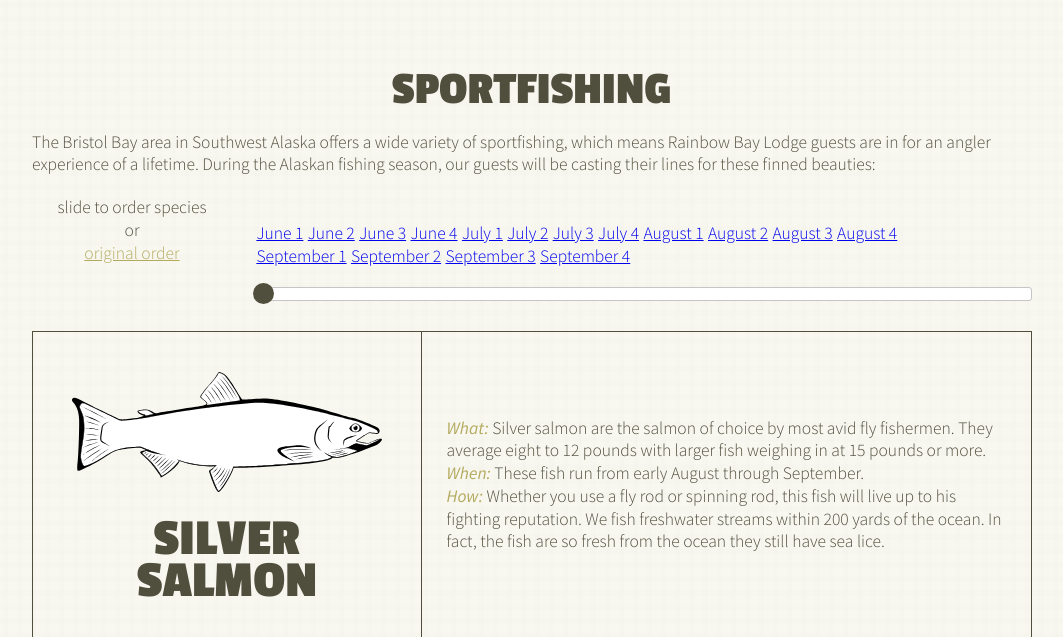
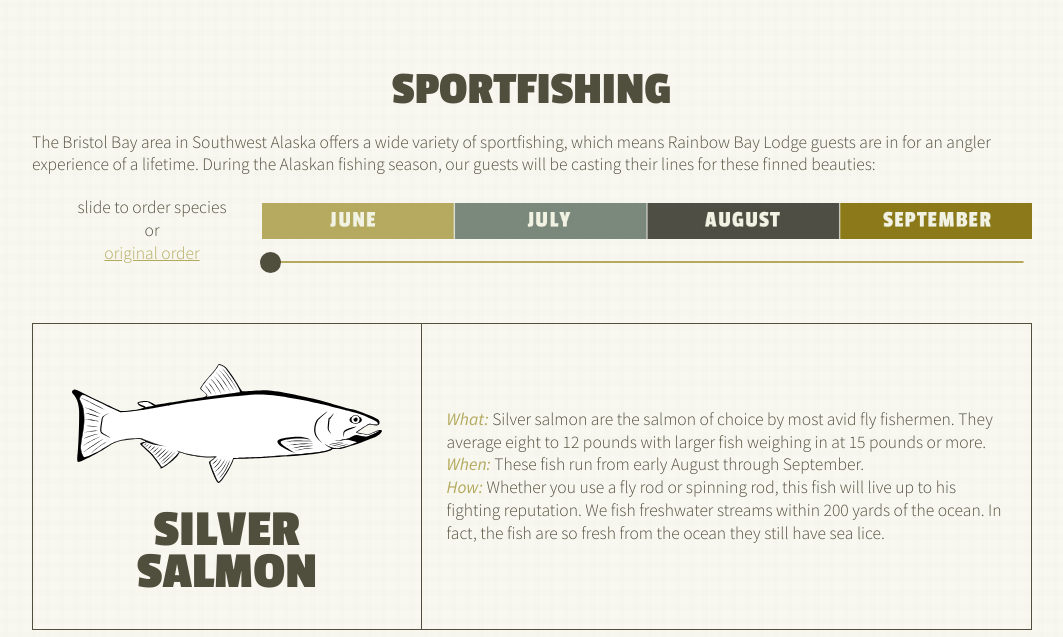
Before and after one commit to lindseyemaddox/rainbow-bay, a PHP site: page /recreation/sportfishing in a window 1280 px wide. Shown: the part 250-887 px from the top of the page, without its empty margins (108-1171 px from the left). Run offline with PHP 8.4, Linux system fonts and the light colour scheme; some libraries are stand-ins or nearby versions; some web fonts are replaced.

Commit message:
style slider

```diff
--- a/_assets/css/styles.css
+++ b/_assets/css/styles.css
@@ -2110,8 +2110,20 @@ img.inset {
 section#species {
   padding: 77px 0 65px;
 }
+section#species div#slider-cont #options {
+  width: 22%;
+  display: inline-block;
+  vertical-align: top;
+}
+section#species div#slider-cont p.filters {
+  text-align: center;
+}
 section#species div#slider-cont ul#filters li {
-  display: inline-block;
+  float: left;
+  list-style-type: none;
+  width: 5.7%;
+  font-size: .4em;
+  visibility: hidden;
 }
 section#species article {
   width: 100%;
@@ -2157,20 +2169,20 @@ section#species article div.description span {
 section#species article div.description p {
   padding-bottom: 0;
 }
-p.filters {
-  width: 20%;
-  display: inline-block;
-  text-align: center;
-}
-ul#filters {
-  width: 69%;
-  display: inline-block;
-  vertical-align: middle;
-}
-div.slider {
+div.slider-right {
   width: 77%;
   float: right;
-  margin-bottom: 30px;
+  margin-top: 7px;
+}
+div.slider-right div.slider-image {
+  margin-bottom: 22px;
+}
+div.slider-right div.slider-image img {
+  width: 100%;
+}
+.ui-slider {
+  width: 98%!important;
+  margin: 0 auto;
 }
 .ui-state-default,
 .ui-widget-content .ui-state-default,
@@ -2181,6 +2193,15 @@ div.slider {
   -webkit-border-radius: 50%;
   -moz-border-radius: 50%;
   border-radius: 50%;
+}
+.ui-slider-horizontal {
+  height: 0!important;
+}
+.ui-slider-horizontal .ui-slider-handle {
+  top: -0.58em !important;
+}
+.ui-widget-content {
+  border-color: #b4aa5e !important;
 }
 section#contact {
   padding: 77px 0px 65px;
--- a/recreation/sportfishing.php
+++ b/recreation/sportfishing.php
@@ -21,31 +21,39 @@
 
       <div id="options" class="clearfix">
 
-        <p class="filters">slide to order species <br />or<br /> <a href="#filter" data-option-value="*" class="selected">original order</a></p>
-
         <ul id="filters" class="option-set clearfix" data-option-key="filter">
-          <li><a href="#filter" data-option-value=".june1" class="button is-checked">June 1</a></li>
-          <li><a href="#filter" data-option-value=".june2">June 2</a></li>
-          <li><a href="#filter" data-option-value=".june3">June 3</a></li>
-          <li><a href="#filter" data-option-value=".june4">June 4</a></li>
-          <li><a href="#filter" data-option-value=".july1">July 1</a></li>
-          <li><a href="#filter" data-option-value=".july2">July 2</a></li>
-          <li><a href="#filter" data-option-value=".july3">July 3</a></li>
-          <li><a href="#filter" data-option-value=".july4">July 4</a></li>
-          <li><a href="#filter" data-option-value=".aug1">August 1</a></li>
-          <li><a href="#filter" data-option-value=".aug2">August 2</a></li>
-          <li><a href="#filter" data-option-value=".aug3">August 3</a></li>
-          <li><a href="#filter" data-option-value=".aug4">August 4</a></li>
-          <li><a href="#filter" data-option-value=".sept1">September 1</a></li>
-          <li><a href="#filter" data-option-value=".sept2">September 2</a></li>
-          <li><a href="#filter" data-option-value=".sept3">September 3</a></li>
-          <li><a href="#filter" data-option-value=".sept4">September 4</a></li>
+          <p class="filters">slide to order species <br />or<br /> <a href="#filter" data-option-value="*" class="selected">original order</a></p>
+          <li class="june"><a href="#filter" data-option-value=".june1">June 1</a></li>
+          <li class="june"><a href="#filter" data-option-value=".june2">June 2</a></li>
+          <li class="june"><a href="#filter" data-option-value=".june3">June 3</a></li>
+          <li class="june"><a href="#filter" data-option-value=".june4">June 4</a></li>
+          <li class="july"><a href="#filter" data-option-value=".july1">July 1</a></li>
+          <li class="july"><a href="#filter" data-option-value=".july2">July 2</a></li>
+          <li class="july"><a href="#filter" data-option-value=".july3">July 3</a></li>
+          <li class="july"><a href="#filter" data-option-value=".july4">July 4</a></li>
+          <li class="aug"><a href="#filter" data-option-value=".aug1">August 1</a></li>
+          <li class="aug"><a href="#filter" data-option-value=".aug2">August 2</a></li>
+          <li class="aug"><a href="#filter" data-option-value=".aug3">August 3</a></li>
+          <li class="aug"><a href="#filter" data-option-value=".aug4">August 4</a></li>
+          <li class="sept"><a href="#filter" data-option-value=".sept1">September 1</a></li>
+          <li class="sept"><a href="#filter" data-option-value=".sept2">September 2</a></li>
+          <li class="sept"><a href="#filter" data-option-value=".sept3">September 3</a></li>
+          <li class="sept"><a href="#filter" data-option-value=".sept4">September 4</a></li>
         </ul>
 
       </div> <!-- #options -->
-      <div class="slider"></div>
+
+
+      <div class="slider-right">
+
+        <div class="slider-image"><img src="/_assets/img/slider.jpg"></div>
+
+        <div class="slider"></div>
+
+      </div><!--slider-right-->
 
       <div class="clearfix"></div>
+
     </div><!--slider-->
 
     <div id="container" class="clearfix">
@@ -227,7 +235,6 @@
         step: 1,
         slide: function( event, ui ) {
           var slideVal = ui.value;
-          console.log(slideVal );
           $('#filters li:eq('+ slideVal +') a').trigger('click');
           $('#filters li:eq('+ slideVal +') a').css('color','blue');
         }
```
Also changed, not shown: _assets/css/less/pages/activities.less (+41 -15 lines), _assets/img/slider.jpg (added).
